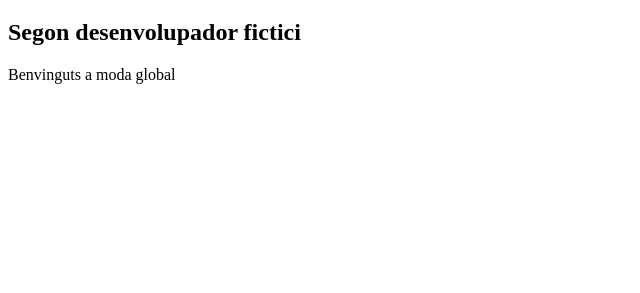
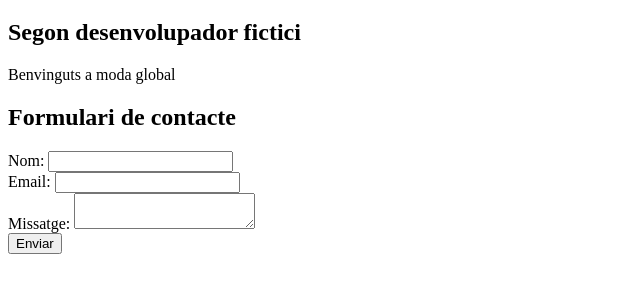
Before and after one commit to cpcastells/ModaGlobal, a website: page public_html/index.html in a window 1280 px wide. Shown: the part 61-354 px from the top of the page, without its empty margins (0-640 px from the left). Drawn offline with Linux system fonts and the light colour scheme.

Commit message:
Versió 1.1.2: Afegir formulari de contacte

```diff
--- a/public_html/index.html
+++ b/public_html/index.html
@@ -14,5 +14,20 @@ and open the template in the editor.
         <h1>Carles Pueyo Castells</h1>
         <h2>Segon desenvolupador fictici</h2>
         <div>Benvinguts a moda global</div>
+        <section id="contacte">
+            <h2>Formulari de contacte</h2>
+            <form>
+                <label>Nom:
+                    <input type="text" name="nom">
+                </label><br>
+                <label>Email:
+                    <input type="email" name="email">
+                </label><br>
+                <label>Missatge:
+                    <textarea name="missatge"></textarea>
+                </label><br>
+                <button type="submit">Enviar</button>
+            </form>
+        </section>
     </body>
 </html>
```
Also changed, not shown: public_html/contacte.js (added, +9 -0 lines).
